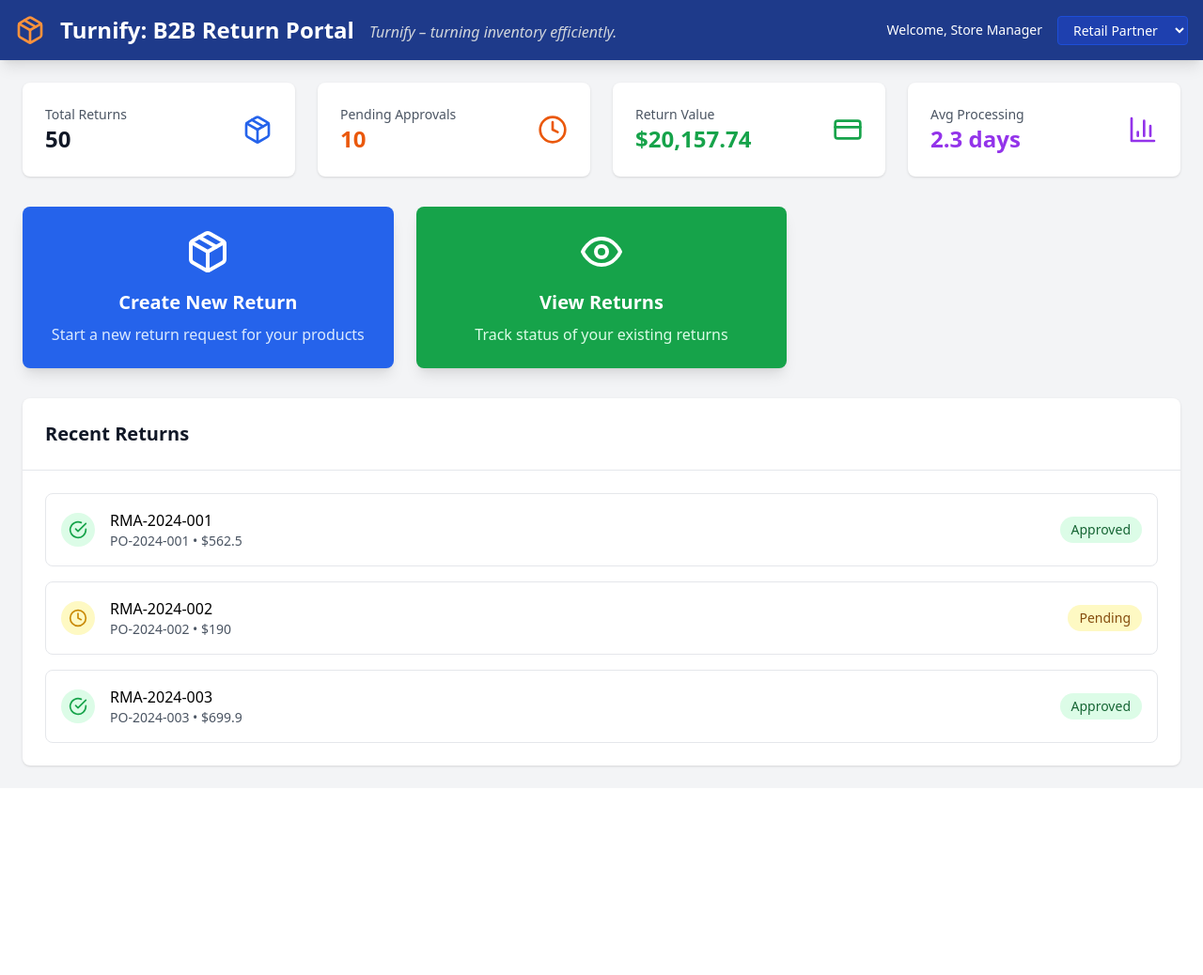
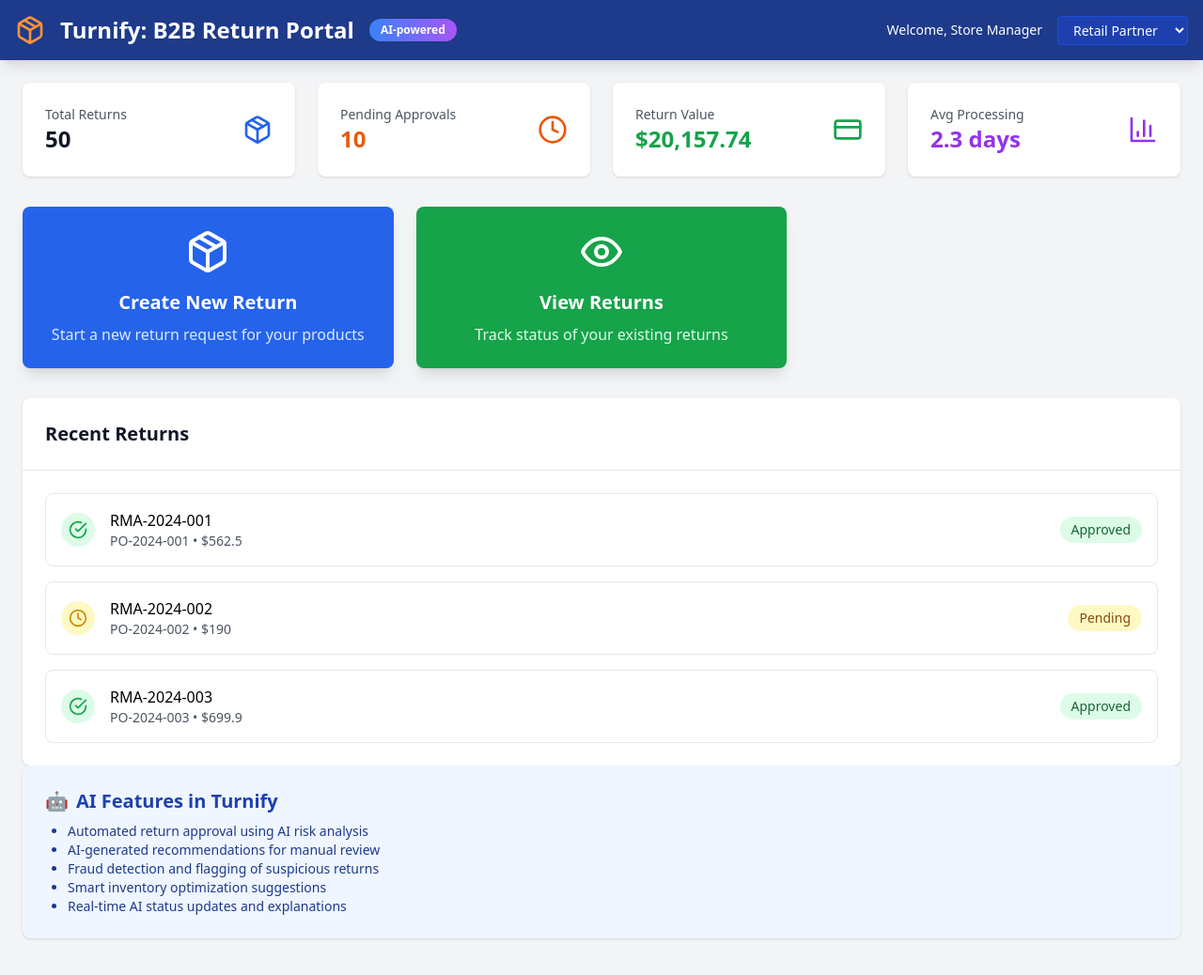
Before and after one commit to CSkarki/turnify-ai-b2b-portal, a Next.js app: page / in a window 1280 px wide. Shown: the top 1038 px of the page at 94% size. Before the commit the page ends 839 px from the top, so only its background shows below. Built offline with nearby package versions, Linux system fonts and the light colour scheme.

Commit message:
Make AI features prominent and add new AI-driven UI elements

```diff
--- a/src/components/TurnifyPortal.tsx
+++ b/src/components/TurnifyPortal.tsx
@@ -302,7 +302,7 @@ const TurnifyPortal = () => {
         <div className="flex items-center space-x-4">
           <Package className="h-8 w-8 text-orange-400" />
           <h1 className="text-2xl font-bold">Turnify: B2B Return Portal</h1>
-          <p className="text-base text-gray-300 italic mt-1">Turnify – turning inventory efficiently.</p>
+          <span className="bg-gradient-to-r from-blue-500 to-purple-500 text-white px-3 py-1 rounded-full text-xs font-bold ml-2">AI-powered</span>
         </div>
         <div className="flex items-center space-x-4">
           <span className="text-sm">Welcome, Store Manager</span>
@@ -432,6 +432,20 @@ const TurnifyPortal = () => {
             ))}
           </div>
         </div>
+      </div>
+
+      {/* AI Features Section */}
+      <div className="bg-blue-50 rounded-lg shadow p-6 mb-8">
+        <h2 className="text-xl font-bold text-blue-800 mb-2 flex items-center">
+          <span className="mr-2">🤖</span>AI Features in Turnify
+        </h2>
+        <ul className="list-disc pl-6 text-blue-900 text-sm">
+          <li>Automated return approval using AI risk analysis</li>
+          <li>AI-generated recommendations for manual review</li>
+          <li>Fraud detection and flagging of suspicious returns</li>
+          <li>Smart inventory optimization suggestions</li>
+          <li>Real-time AI status updates and explanations</li>
+        </ul>
       </div>
     </div>
   );
@@ -623,13 +637,9 @@ const TurnifyPortal = () => {
           <div className="animate-spin h-12 w-12 border-4 border-blue-600 border-t-transparent rounded-full mx-auto mb-6"></div>
           <h2 className="text-2xl font-bold text-gray-900 mb-4">Processing Your Return Request</h2>
           <p className="text-gray-600 mb-4">Our AI system is analyzing your return request...</p>
-          <div className="bg-blue-50 p-4 rounded-lg">
-            <p className="text-sm text-blue-800">
-              ✓ Validating return eligibility<br/>
-              ✓ Checking return policies<br/>
-              ✓ Calculating risk score<br/>
-              {needsApproval ? '• Approval required - forwarding to CSR' : '• Auto-approval granted'}
-            </p>
+          <div className="bg-blue-100 p-4 rounded-lg mb-4 flex items-center">
+            <span className="mr-2">��</span>
+            <span className="font-semibold text-blue-800">AI is analyzing your return for risk, eligibility, and policy compliance.</span>
           </div>
         </div>
       </div>
@@ -867,6 +877,10 @@ const TurnifyPortal = () => {
                     View Details
                   </button>
                 </div>
+
+                {returnItem.approver === 'Auto-approved' && (
+                  <span className="ml-2 bg-blue-100 text-blue-800 px-2 py-1 rounded text-xs font-bold">AI Auto-Approved</span>
+                )}
               </div>
             ))}
           </div>
@@ -919,19 +933,10 @@ const TurnifyPortal = () => {
                 </div>
               </div>
 
-              <div className="bg-gray-50 p-4 rounded-lg">
-                <h4 className="font-medium mb-2">AI Recommendation</h4>
-                <div className="flex items-center space-x-2 mb-2">
-                  <span className="px-2 py-1 bg-green-100 text-green-800 text-sm rounded">
-                    Recommend: APPROVE
-                  </span>
-                  <span className="text-sm text-gray-600">Risk Score: Low (15/100)</span>
-                </div>
-                <p className="text-sm text-gray-700">
-                  ✓ Retail partner has good return history<br/>
-                  ✓ Return reason is valid<br/>
-                  ✓ Items within return window
-                </p>
+              <div className="bg-blue-50 p-4 rounded-lg mb-4 flex items-center">
+                <span className="mr-2">🤖</span>
+                <span className="font-semibold text-blue-800">AI Recommendation: <span className="text-green-700">APPROVE</span> (Low Risk)</span>
+                <span className="ml-2 text-xs text-blue-600">(AI auto-approves low-risk returns. High-risk returns are flagged for review.)</span>
               </div>
 
               <div className="mt-4">
```
